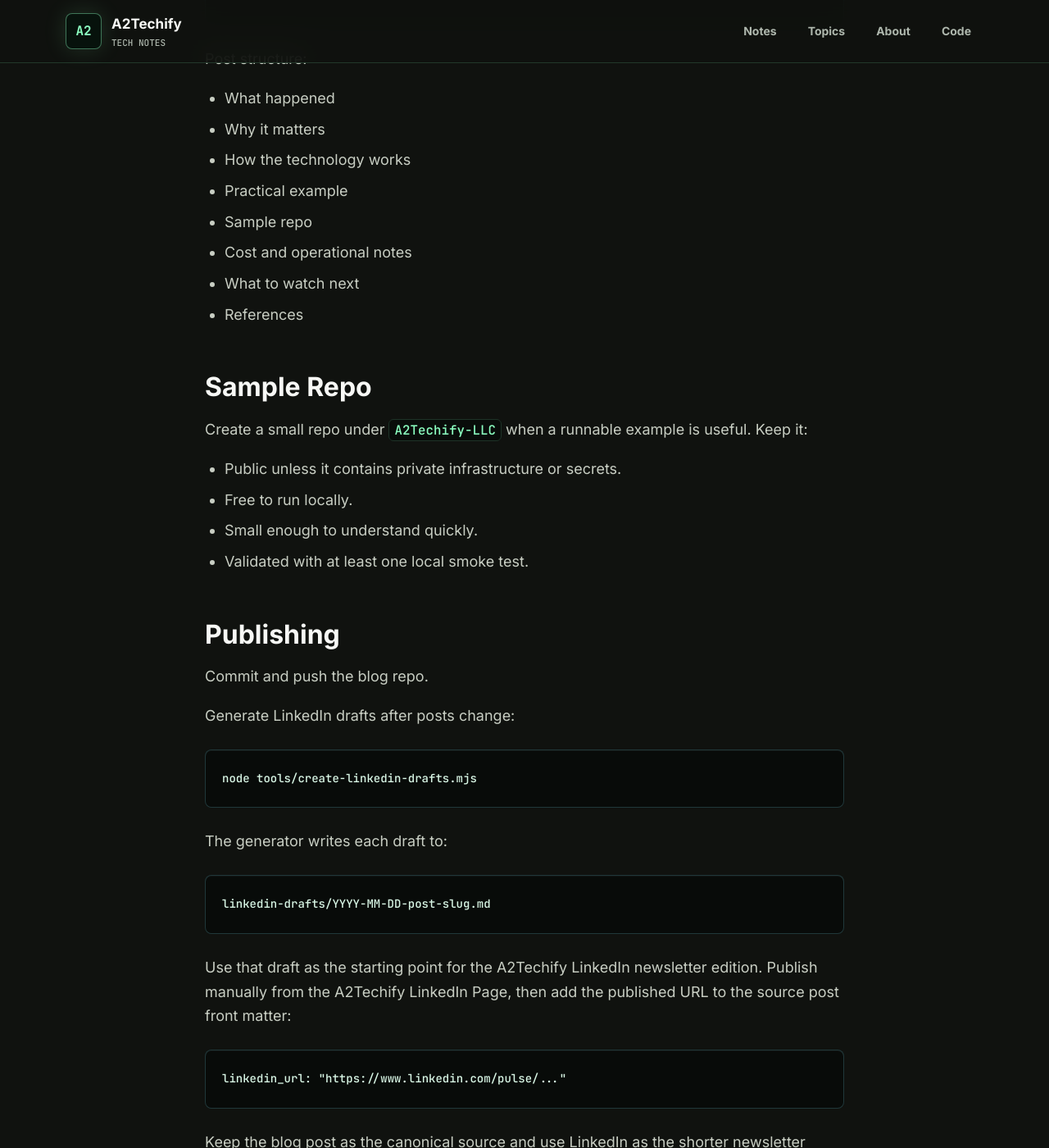
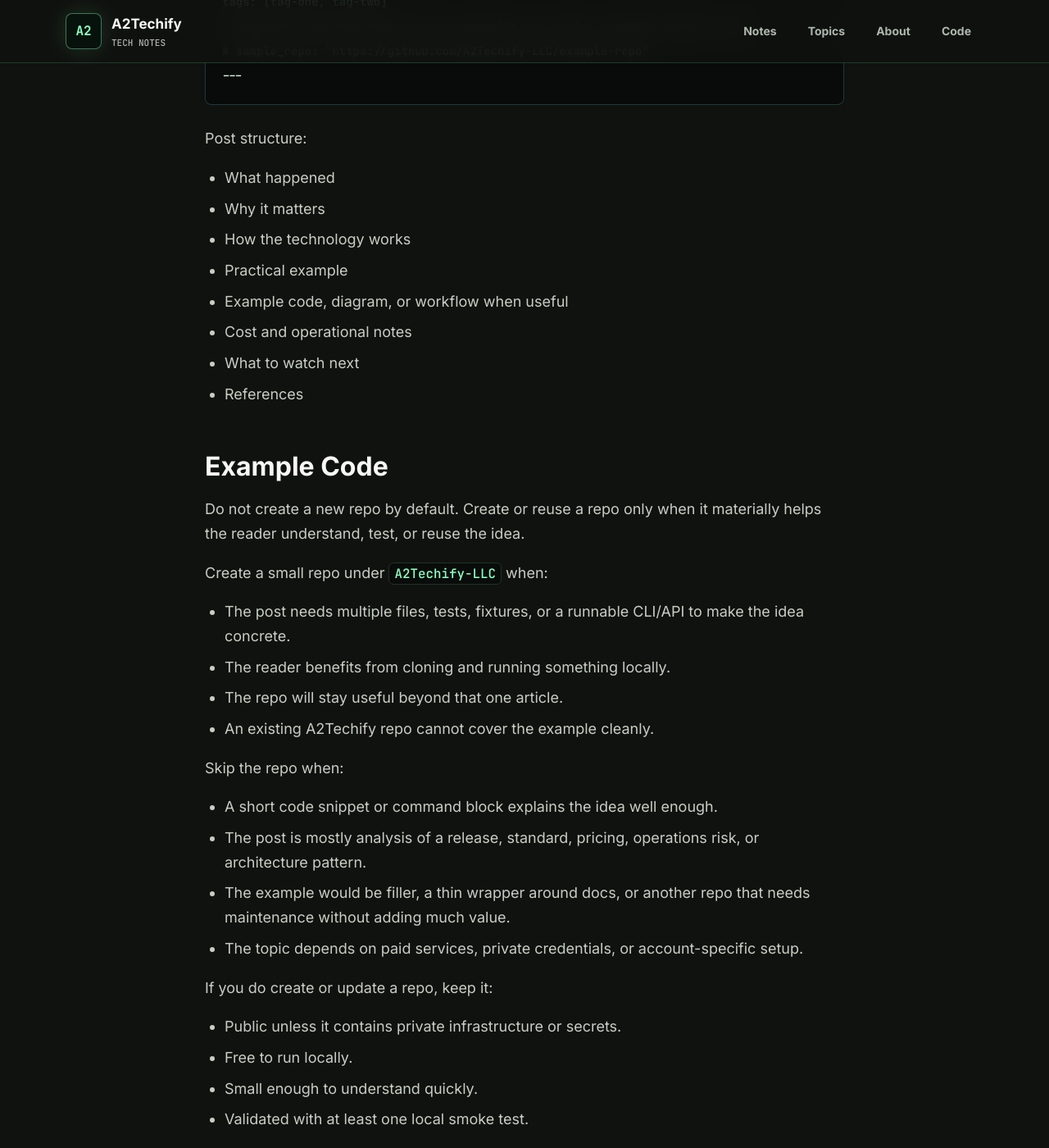
Before and after one commit to A2Techify-LLC/a2techify-blogs, a Jekyll site: the page built from admin/daily-publishing-playbook.md, in a window 1280 px wide and 1400 px high, scrolled down 1821 px. Shown: the whole window at 82% size. Built offline with Jekyll 4.4.1, drawn with Linux system fonts in a browser that asks for light colours; our own code applies the rules of GitHub Pages for plain Markdown files; some of the changed text lies outside the part shown.

Commit message:
Make blog example repos optional

````diff
--- a/admin/daily-publishing-playbook.md
+++ b/admin/daily-publishing-playbook.md
@@ -8,7 +8,8 @@ Pick one technology item that is genuinely useful to builders. Prefer:
 
 - Official release posts, model cards, documentation, standards, or primary repositories.
 - Open-source, local-first, or free-tier-safe tools when they are credible.
-- Topics with a runnable sample repo: AI models, LoRA/QLoRA, quantization, agents, RAG, browsers, databases, devtools, observability, security, or infrastructure.
+- Topics where the useful lesson is clear without forcing a new repo.
+- Topics where a runnable sample would teach something the post cannot show in a short snippet.
 
 Avoid pure rumor, SEO summaries, pricing pages without technical substance, and tools that require paid services for the sample.
 
@@ -20,7 +21,7 @@ Use web search and fetch primary sources. Capture:
 - Who released it.
 - What problem it solves.
 - What hardware, cost, or operational limits matter.
-- What a developer can build in one small repo.
+- Whether the topic needs a runnable repo, a short code snippet, a diagram, or just a clear explanation.
 
 ## Blog Format
 
@@ -35,7 +36,8 @@ title: "Clear Practical Title"
 date: YYYY-MM-DD 07:30:00 -0500
 categories: [ai, engineering]
 tags: [tag-one, tag-two]
-sample_repo: "https://github.com/A2Techify-LLC/example-repo"
+# Optional. Add only when the post actually has useful runnable example code.
+# sample_repo: "https://github.com/A2Techify-LLC/example-repo"
 ---
 ```
 
@@ -45,14 +47,30 @@ Post structure:
 - Why it matters
 - How the technology works
 - Practical example
-- Sample repo
+- Example code, diagram, or workflow when useful
 - Cost and operational notes
 - What to watch next
 - References
 
-## Sample Repo
+## Example Code
 
-Create a small repo under `A2Techify-LLC` when a runnable example is useful. Keep it:
+Do not create a new repo by default. Create or reuse a repo only when it materially helps the reader understand, test, or reuse the idea.
+
+Create a small repo under `A2Techify-LLC` when:
+
+- The post needs multiple files, tests, fixtures, or a runnable CLI/API to make the idea concrete.
+- The reader benefits from cloning and running something locally.
+- The repo will stay useful beyond that one article.
+- An existing A2Techify repo cannot cover the example cleanly.
+
+Skip the repo when:
+
+- A short code snippet or command block explains the idea well enough.
+- The post is mostly analysis of a release, standard, pricing, operations risk, or architecture pattern.
+- The example would be filler, a thin wrapper around docs, or another repo that needs maintenance without adding much value.
+- The topic depends on paid services, private credentials, or account-specific setup.
+
+If you do create or update a repo, keep it:
 
 - Public unless it contains private infrastructure or secrets.
 - Free to run locally.
````
Also changed, not shown: about.md (+1 -1 lines).
